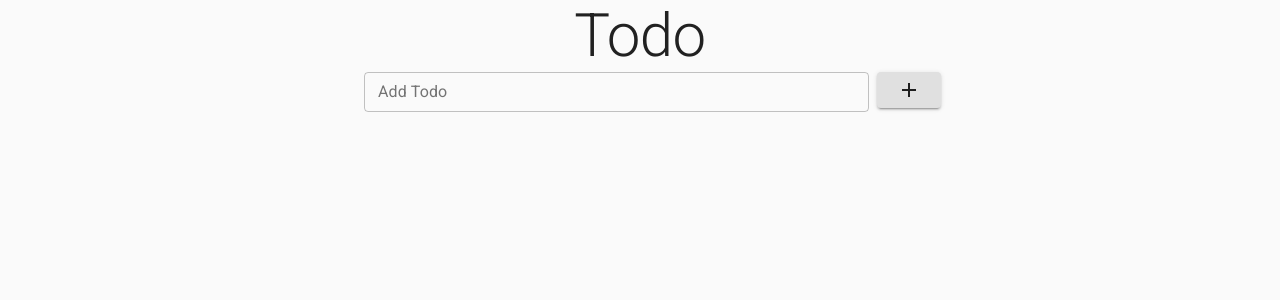
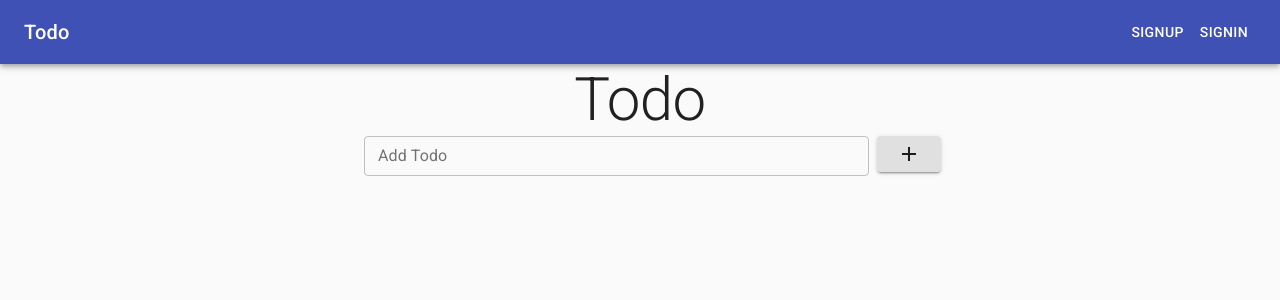
Before and after one commit to edward-hong/mern-todo, a React (Create React App) app in the folder client/: page / in a window 1280 px wide. Shown: the top 300 px of the page. Built offline with nearby package versions, Linux system fonts and the light colour scheme.

Commit message:
Navbar component

```diff
--- a/client/src/App/index.jsx
+++ b/client/src/App/index.jsx
@@ -4,9 +4,11 @@ import { BrowserRouter, Switch, Route } from 'react-router-dom'
 import Home from '../Home'
 import Signup from '../Signup'
 import Signin from '../Signin'
+import Navbar from '../Navbar'
 
 const App = () => (
   <BrowserRouter>
+    <Navbar />
     <Switch>
       <Route exact path="/" component={Home} />
       <Route path="/signup" component={Signup} />
--- /dev/null
+++ b/client/src/Navbar/index.jsx
@@ -0,0 +1,51 @@
+import React from 'react'
+import { makeStyles } from '@material-ui/core/styles'
+import AppBar from '@material-ui/core/AppBar'
+import Toolbar from '@material-ui/core/Toolbar'
+import Typography from '@material-ui/core/Typography'
+import Button from '@material-ui/core/Button'
+import { Link } from 'react-router-dom'
+
+const useStyles = makeStyles((theme) => ({
+  root: {
+    flexGrow: 1,
+  },
+  title: {
+    flexGrow: 1,
+  },
+  navLink: {
+    color: 'white',
+    textDecoration: 'none',
+  },
+}))
+
+const Navbar = () => {
+  const classes = useStyles()
+
+  return (
+    <div className={classes.root}>
+      <AppBar position="static">
+        <Toolbar>
+          <Typography variant="h6" className={classes.title}>
+            <Link className={classes.navLink} to="/">
+              Todo
+            </Link>
+          </Typography>
+
+          <Button component="Link" color="inherit">
+            <Link className={classes.navLink} to="/signup">
+              Signup
+            </Link>
+          </Button>
+          <Button color="inherit">
+            <Link className={classes.navLink} to="/signin">
+              Signin
+            </Link>
+          </Button>
+        </Toolbar>
+      </AppBar>
+    </div>
+  )
+}
+
+export default Navbar
```
